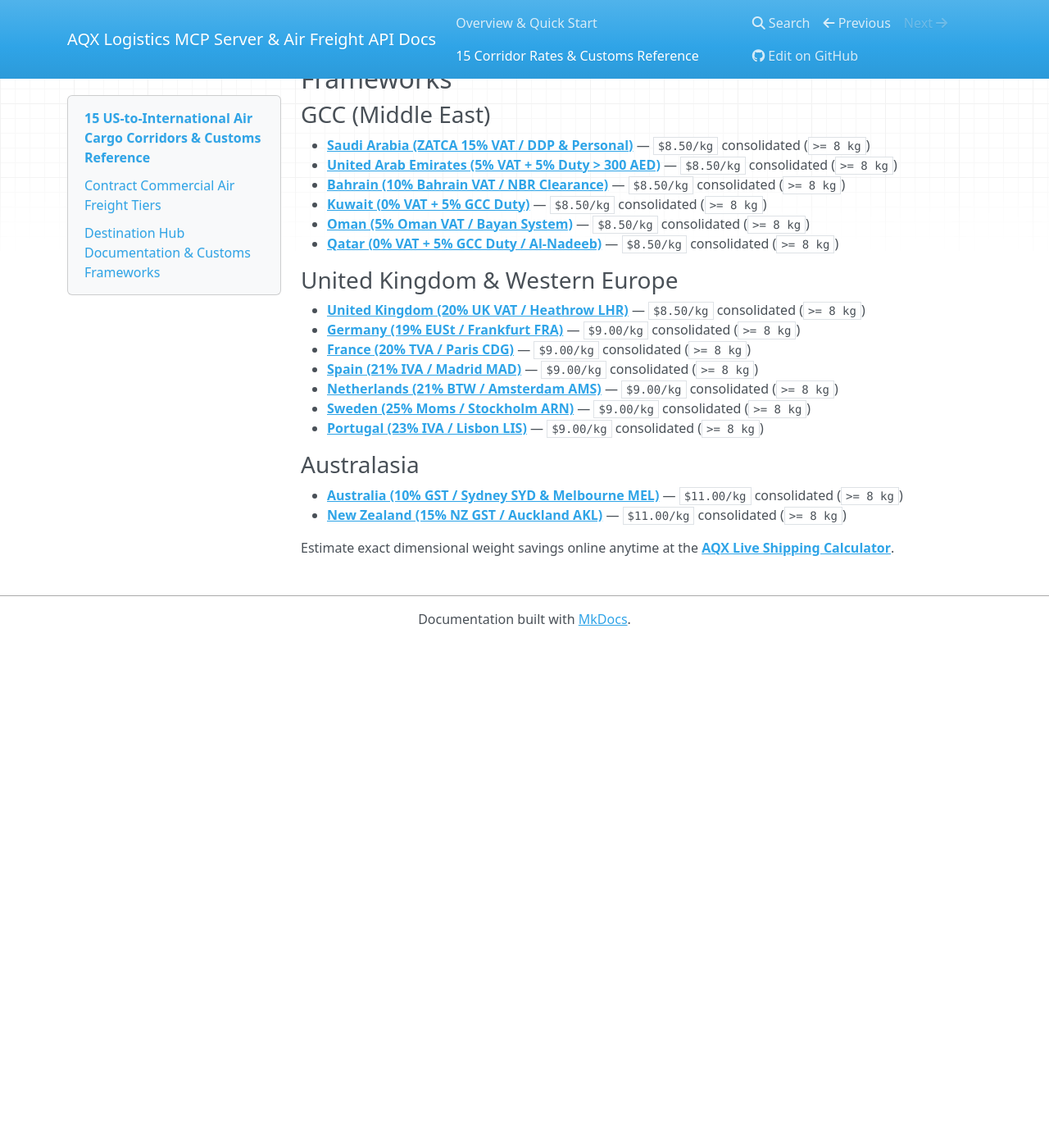
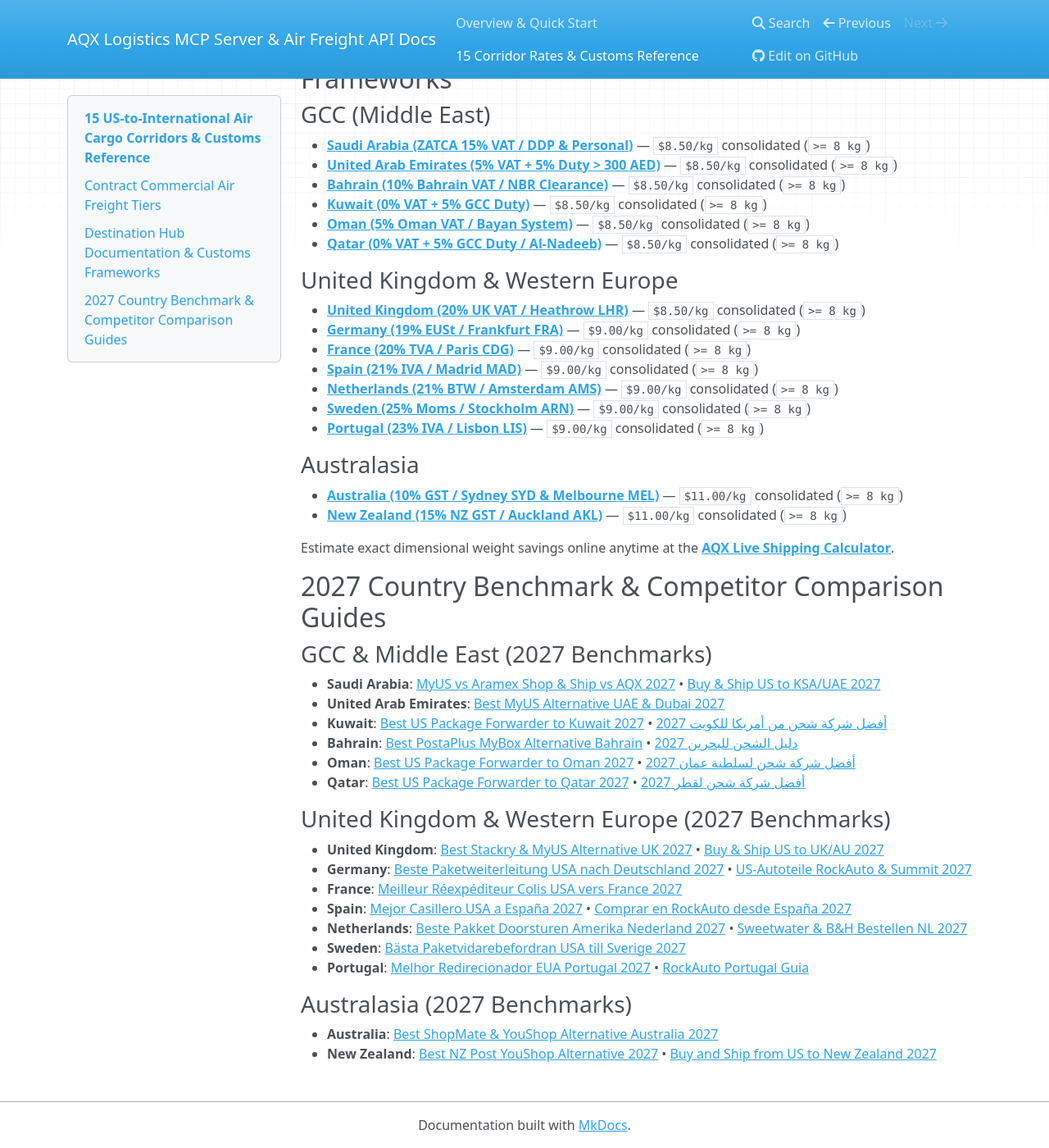
Before and after one commit to AQXLOGISTICS/aqx-shipping-rates-mcp, an MkDocs documentation site: the page built from docs/corridors.md, in a window 1280 px wide and 1400 px high, scrolled down 425 px. Shown: the whole window at 82% size. Built offline with MkDocs 1.6.1, drawn with Linux system fonts in a browser that asks for light colours; nearby versions of some CDN libraries; before the commit the page ends 1208 px from its top, so only the background shows below that.

Commit message:
docs: add 15-country 2027 benchmark & customs reference links

```diff
--- a/docs/corridors.md
+++ b/docs/corridors.md
@@ -34,3 +34,25 @@ All shipments consolidate and depart from **AQX Logistics LAX Hub (`309 E Arbor
 - **[New Zealand (15% NZ GST / Auckland AKL)](https://aqxlogistics.com/destinations/new-zealand)** — `$11.00/kg` consolidated (`>= 8 kg`)
 
 Estimate exact dimensional weight savings online anytime at the **[AQX Live Shipping Calculator](https://aqxlogistics.com/shipping-calculator)**.
+## 2027 Country Benchmark & Competitor Comparison Guides
+
+### GCC & Middle East (2027 Benchmarks)
+- **Saudi Arabia**: [MyUS vs Aramex Shop & Ship vs AQX 2027](https://aqxlogistics.com/blog/myus-vs-aramex-shop-and-ship-vs-aqx-saudi-arabia-2027) • [Buy & Ship US to KSA/UAE 2027](https://aqxlogistics.com/blog/buy-and-ship-from-us-to-saudi-arabia-uae-2027-guide)
+- **United Arab Emirates**: [Best MyUS Alternative UAE & Dubai 2027](https://aqxlogistics.com/blog/best-myus-alternative-uae-dubai-shipping-rates-2027)
+- **Kuwait**: [Best US Package Forwarder to Kuwait 2027](https://aqxlogistics.com/blog/best-us-package-forwarder-to-kuwait-shipping-rates-2027) • [أفضل شركة شحن من أمريكا للكويت 2027](https://aqxlogistics.com/blog/afdal-sharikat-shahn-min-amrika-ila-kuwait-2027)
+- **Bahrain**: [Best PostaPlus MyBox Alternative Bahrain](https://aqxlogistics.com/blog/best-postaplus-mybox-alternative-kuwait-bahrain-guide-2026) • [دليل الشحن للبحرين 2027](https://aqxlogistics.com/blog/afdal-sharikat-shahn-min-amrika-ila-bahrain-manama-2027)
+- **Oman**: [Best US Package Forwarder to Oman 2027](https://aqxlogistics.com/blog/best-us-package-forwarder-to-oman-muscat-shipping-rates-2027) • [أفضل شركة شحن لسلطنة عمان 2027](https://aqxlogistics.com/blog/afdal-sharikat-shahn-min-amrika-ila-oman-muscat-2027)
+- **Qatar**: [Best US Package Forwarder to Qatar 2027](https://aqxlogistics.com/blog/best-us-package-forwarder-to-qatar-doha-shipping-rates-2027) • [أفضل شركة شحن لقطر 2027](https://aqxlogistics.com/blog/afdal-sharikat-shahn-min-amrika-ila-qatar-doha-2027)
+
+### United Kingdom & Western Europe (2027 Benchmarks)
+- **United Kingdom**: [Best Stackry & MyUS Alternative UK 2027](https://aqxlogistics.com/blog/best-stackry-myus-alternative-uk-us-package-forwarding-2027) • [Buy & Ship US to UK/AU 2027](https://aqxlogistics.com/blog/buy-and-ship-from-us-to-uk-australia-alternative-2027)
+- **Germany**: [Beste Paketweiterleitung USA nach Deutschland 2027](https://aqxlogistics.com/blog/beste-paketweiterleitung-usa-nach-deutschland-2027) • [US-Autoteile RockAuto & Summit 2027](https://aqxlogistics.com/blog/us-autoteile-importieren-deutschland-summit-rockauto-2027)
+- **France**: [Meilleur Réexpéditeur Colis USA vers France 2027](https://aqxlogistics.com/blog/meilleur-reexpediteur-colis-usa-vers-france-tarifs-douane-2027)
+- **Spain**: [Mejor Casillero USA a España 2027](https://aqxlogistics.com/blog/mejor-casillero-reenvio-usa-a-espana-2027-tarifas) • [Comprar en RockAuto desde España 2027](https://aqxlogistics.com/blog/comprar-repuestos-rockauto-summit-usa-a-espana-2027)
+- **Netherlands**: [Beste Pakket Doorsturen Amerika Nederland 2027](https://aqxlogistics.com/blog/beste-pakket-doorsturen-amerika-naar-nederland-2027) • [Sweetwater & B&H Bestellen NL 2027](https://aqxlogistics.com/blog/sweetwater-bh-photo-bestellen-nederland-belgie-2027)
+- **Sweden**: [Bästa Paketvidarebefordran USA till Sverige 2027](https://aqxlogistics.com/blog/basta-paketvidarebefordran-usa-till-sverige-frakt-tull-guide-2027)
+- **Portugal**: [Melhor Redirecionador EUA Portugal 2027](https://aqxlogistics.com/blog/melhor-redirecionador-encomendas-eua-portugal-2027) • [RockAuto Portugal Guia](https://aqxlogistics.com/blog/comprar-nos-eua-e-enviar-para-portugal-rockauto-guia-2026)
+
+### Australasia (2027 Benchmarks)
+- **Australia**: [Best ShopMate & YouShop Alternative Australia 2027](https://aqxlogistics.com/blog/best-shopmate-youshop-alternative-australia-nz-2027)
+- **New Zealand**: [Best NZ Post YouShop Alternative 2027](https://aqxlogistics.com/blog/best-nz-post-youshop-alternative-new-zealand-2027) • [Buy and Ship from US to New Zealand 2027](https://aqxlogistics.com/blog/buy-and-ship-from-us-to-new-zealand-2027-guide)
```
